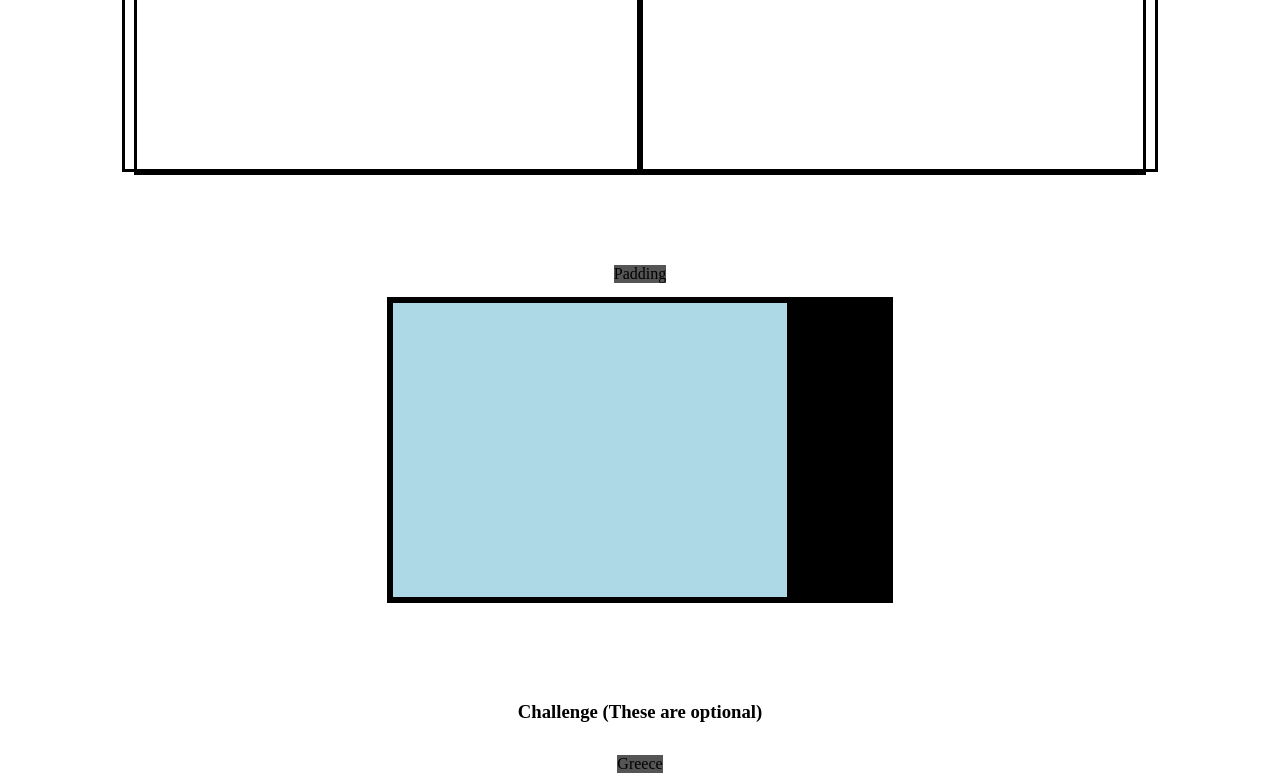
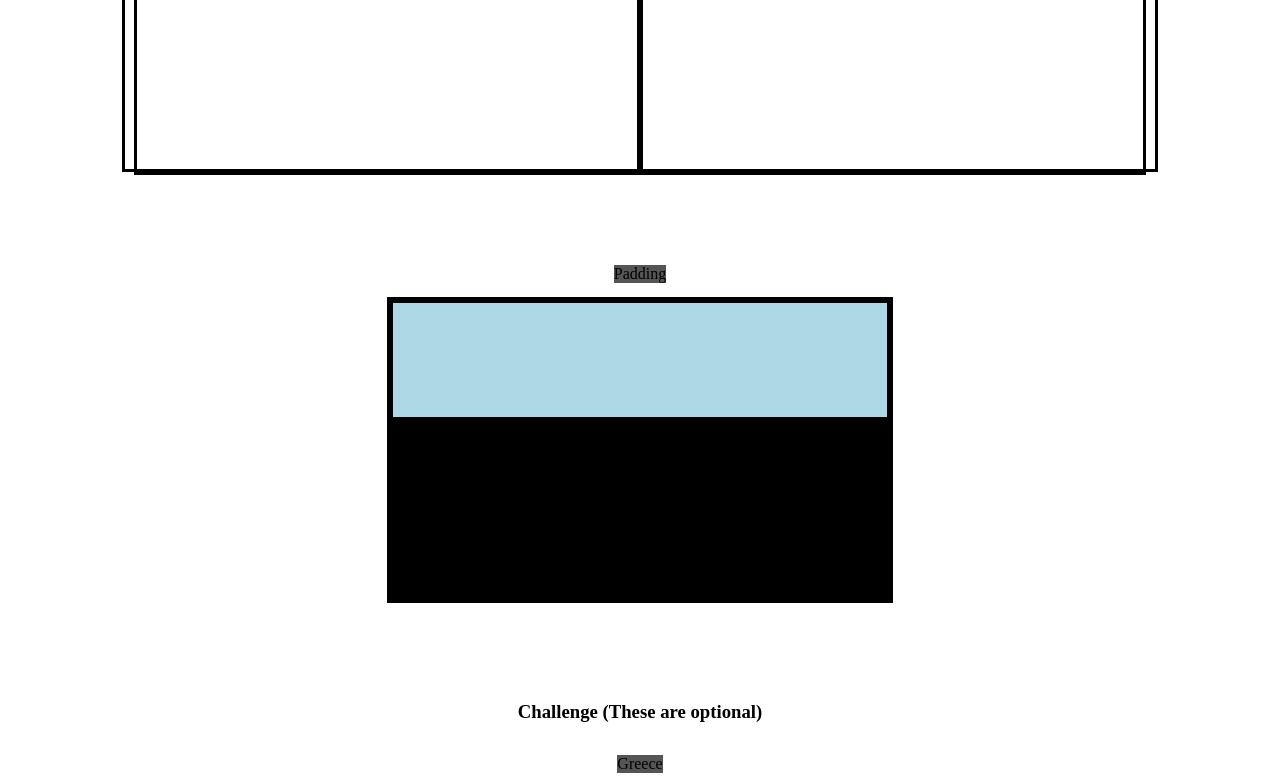
Before and after one commit to ZhangBenjamin/ZhangBenjamin.github.io, a plain HTML site: page Assignment 2/index.html in a window 1280 px wide. Shown: the part 2486-3270 px from the top of the page. Drawn offline with Linux system fonts and the light colour scheme.

Commit message:
Updated styles

```diff
--- a/Assignment 2/styles.css
+++ b/Assignment 2/styles.css
@@ -180,6 +180,6 @@ h2 {
   background-color: lightblue;
   background-clip: content-box, padding-box;
   /* TODO */
-  width: 80%;
+  height: 40%;
 
 }
```
